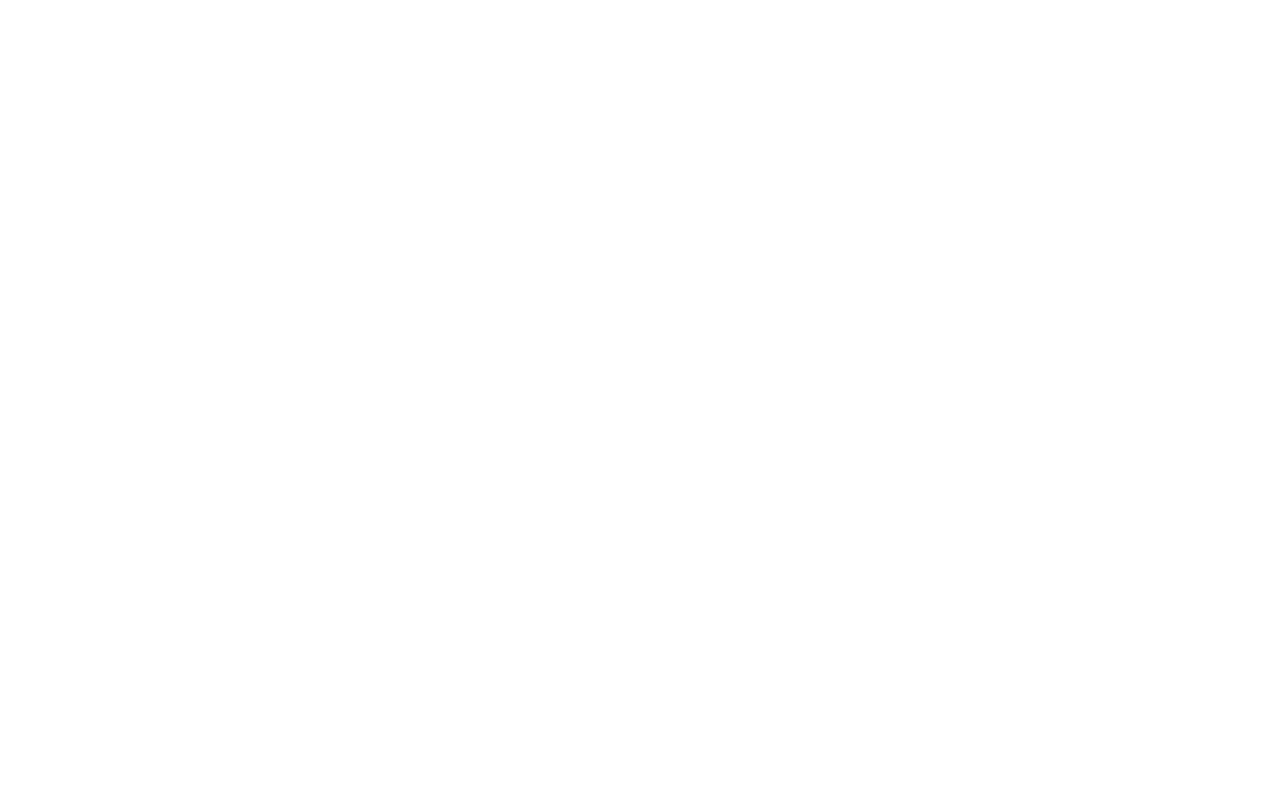
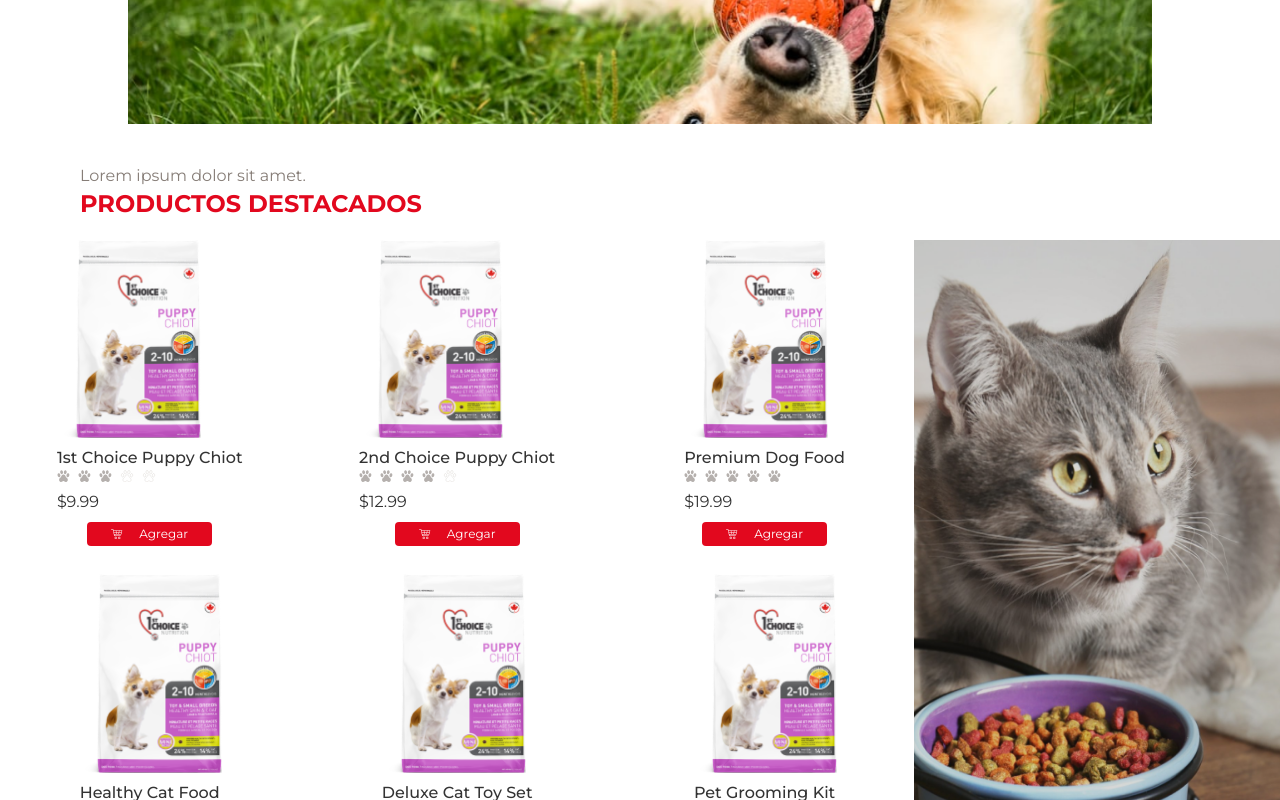
Before and after one commit to Megazzoid/Prueba-Avilatek, a Next.js app: page / in a window 1280 px wide. Shown: the part 2608-3408 px from the top of the page. Before the commit the page ends 2410 px from the top, so only its background shows below. Built offline with nearby package versions, Linux system fonts and the light colour scheme.

Commit message:
feat: Latests Products

```diff
--- a/components/cards/categorycard.tsx
+++ b/components/cards/categorycard.tsx
@@ -1,5 +1,6 @@
 import React from 'react';
 import Dogbg from '../../assets/svg/dogbg';
+import dog from '../../assets/img/dog.png';
 import Image from 'next/image';
 
 interface CategoryCardProps {
@@ -11,9 +12,9 @@ const CategoryCard: React.FC<CategoryCardProps> = ({ title, imgSrc }) => {
   return (
     <>
       <div className="flex-col align-items-center justify-items-center h-32 w-32 text-center">
-        <Dogbg /> {/* Cambia las clases CSS */}
+        <Dogbg />
         <Image
-          src={imgSrc}
+          src={dog}
           alt={title}
           width={120}
           height={120}
--- a/components/categories/categories.tsx
+++ b/components/categories/categories.tsx
@@ -16,12 +16,15 @@ const Categories = () => {
           UNA GRAN VARIEDAD DE CATEGORIAS
         </h2>
         <div className="grid grid-cols-2 sm:grid-cols-2 md:grid-cols-3 lg:grid-cols-6 xl:grid-cols-6 gap-10 ml-20 mr-16">
-          <CategoryCard title="Perros" imgSrc={dog} />
-          <CategoryCard title="Gatos" imgSrc={dog} />
-          <CategoryCard title="Peces" imgSrc={dog} />
-          <CategoryCard title="Roedores" imgSrc={dog} />
-          <CategoryCard title="Reptiles" imgSrc={dog} />
-          <CategoryCard title="Placeholder" imgSrc={dog} />
+          <CategoryCard title="Perros" imgSrc="../../assets/img/dog.png" />
+          <CategoryCard title="Gatos" imgSrc="../../assets/img/dog.png" />
+          <CategoryCard title="Peces" imgSrc="../../assets/img/dog.png" />
+          <CategoryCard title="Roedores" imgSrc="../../assets/img/dog.png" />
+          <CategoryCard title="Reptiles" imgSrc="../../assets/img/dog.png" />
+          <CategoryCard
+            title="Placeholder"
+            imgSrc={'../../assets/img/dog.png'}
+          />
         </div>
 
         {/* Pasamos la imagen importada */}
--- /dev/null
+++ b/components/products/latestsproducts.tsx
@@ -0,0 +1,101 @@
+import React, { useEffect, useState } from 'react';
+import Image from 'next/image';
+import catimg from '../../assets/img/catimg.png';
+import FeatureCard from '../cards/featurecard';
+
+const featureCardsData = [
+  {
+    title: '1st Choice Puppy Chiot',
+    price: '9.99',
+    rating: '3',
+  },
+  {
+    title: '2nd Choice Puppy Chiot',
+    price: '12.99',
+    rating: '4',
+  },
+  {
+    title: 'Premium Dog Food',
+    price: '19.99',
+    rating: '5',
+  },
+  {
+    title: 'Healthy Cat Food',
+    price: '14.99',
+    rating: '4',
+  },
+  {
+    title: 'Deluxe Cat Toy Set',
+    price: '7.99',
+    rating: '3',
+  },
+  {
+    title: 'Pet Grooming Kit',
+    price: '24.99',
+    rating: '5',
+  },
+];
+
+const LatestsProducts = () => {
+  const [hideCatImage, setHideCatImage] = useState(false);
+
+  useEffect(() => {
+    const handleWindowResize = () => {
+      if (window.innerWidth < 900) {
+        setHideCatImage(true);
+      } else {
+        setHideCatImage(false);
+      }
+    };
+
+    window.addEventListener('resize', handleWindowResize);
+
+    handleWindowResize();
+
+    return () => {
+      window.removeEventListener('resize', handleWindowResize);
+    };
+  }, []);
+
+  return (
+    <>
+      <div className={`navbar-container mt-10 flex-col w-full relative `}>
+        <h3 className="text-[#867D77] text-xs sm:text-base ml-20">
+          Lorem ipsum dolor sit amet.
+        </h3>
+        <h2 className="text-[#E2081E] text-xl sm:text-2xl font-bold ml-20">
+          PRODUCTOS DESTACADOS
+        </h2>
+
+        <div className="flex flex-row">
+          <div
+            className={`w-full md:w-full grid grid-cols-2 place-items-center lg:grid-cols-3 xl:grid-cols-3 gap-2 `}
+          >
+            {featureCardsData.map((card, index) => (
+              <FeatureCard
+                key={index}
+                title={card.title}
+                price={card.price}
+                rating={card.rating}
+              />
+            ))}
+          </div>
+
+          {!hideCatImage && (
+            <div className="w-2/5 ml-auto flex justify-center">
+              <Image
+                src={catimg}
+                alt="cat"
+                width={440}
+                height={708}
+                className="mt-5"
+              />
+            </div>
+          )}
+        </div>
+      </div>
+    </>
+  );
+};
+
+export default LatestsProducts;
--- a/components/products/popularproducts.tsx
+++ b/components/products/popularproducts.tsx
@@ -1,5 +1,7 @@
 import React, { useEffect, useState } from 'react';
 import FeatureCard from '../cards/featurecard';
+import imgbanner from '../../assets/img/imgbanner1.png';
+import Image from 'next/image';
 
 const featureCardsData = [
   {
@@ -37,7 +39,7 @@ const PopularProducts = () => {
           Lorem ipsum dolor sit amet.
         </h3>
         <h2 className="text-[#E2081E] text-xl sm:text-2xl font-bold ml-20">
-          PRODUCTOS DESTACADOS
+          PRODUCTOS POPULARES
         </h2>
 
         <div className="w-full grid grid-cols-2 sm:grid-cols-2 md:grid-cols-3 lg:grid-cols-4 xl:grid-cols-5 gap-2 ml-10">
@@ -50,6 +52,14 @@ const PopularProducts = () => {
             />
           ))}
         </div>
+
+        <div className="w-full flex flex-row justify-center mt-32">
+          <Image
+            src={imgbanner}
+            alt="cat"
+            style={{ width: '80%', height: 'auto' }}
+          />
+        </div>
       </div>
     </>
   );
--- a/pages/index.tsx
+++ b/pages/index.tsx
@@ -6,6 +6,7 @@ import Carousel from '../components/carousel/carousel';
 import Categories from '../components/categories/categories';
 import FeatureProducts from '../components/products/featureproducts';
 import PopularProducts from '../components/products/popularproducts';
+import LatestsProducts from '../components/products/latestsproducts';
 
 function HomePage() {
   return (
@@ -13,12 +14,9 @@ function HomePage() {
       <Navbar />
       <Carousel />
       <Categories />
-      <div className="relative">
-        <FeatureProducts />
-      </div>
-      <div className="relative">
-        <PopularProducts />
-      </div>
+      <FeatureProducts />
+      <PopularProducts />
+      <LatestsProducts />
     </div>
   );
 }
```
